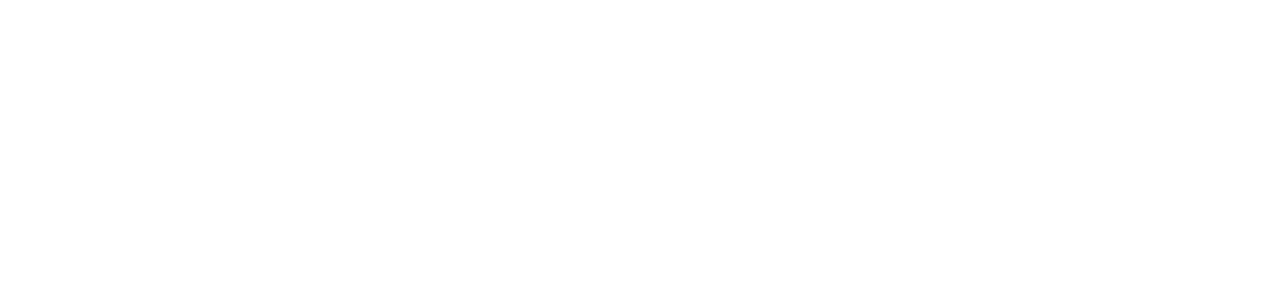
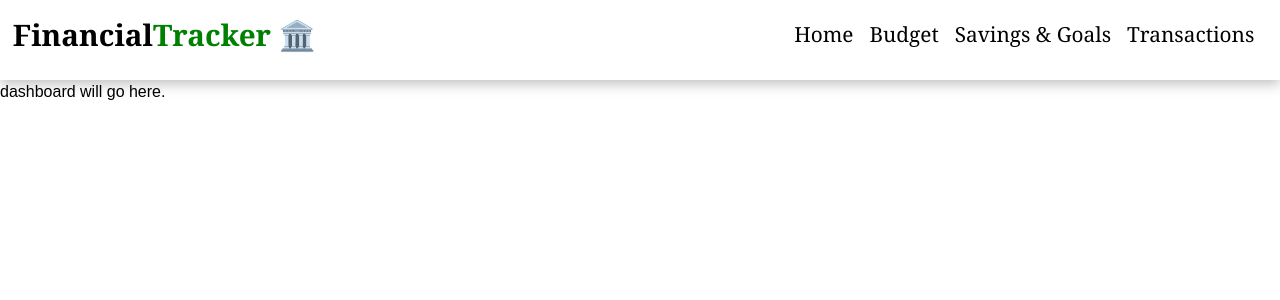
Before and after one commit to yashkedi/financial-tracker, a Next.js app: page / in a window 1280 px wide. Shown: the top 300 px of the page. Built offline with nearby package versions, Linux system fonts and the light colour scheme.

Commit message:
created header

```diff
--- a/app/page.tsx
+++ b/app/page.tsx
@@ -1,8 +1,11 @@
+import Header from "@/components/Header";
+import Dashboard from "@/components/Dashboard";
 
-
-export default function Dashboard() {
+export default function Home() {
   return (
       <>
+      <Header/>
+      <Dashboard/>
       </>
   );
 }
--- /dev/null
+++ b/components/Dashboard.tsx
@@ -0,0 +1,20 @@
+"use client"
+import styled from "styled-components";
+
+const StyledMain = styled.main`
+    background-color: white;
+    color: black;
+    height: 80vh;
+`;
+
+const StyledP = styled.p`
+    color: black;
+`;
+
+export default function Dashboard() {
+    return (
+        <StyledMain>
+            <StyledP>dashboard will go here.</StyledP>
+        </StyledMain>
+    )
+}
--- a/components/Header.tsx
+++ b/components/Header.tsx
@@ -0,0 +1,78 @@
+"use client"
+import styled from "styled-components";
+
+const StyledHeader = styled.header`
+    background-color: white;
+    color: white;
+    display: flex;
+    flex-direction: row;
+    height: 10vh;
+    box-shadow: 0 4px 12px rgba(0, 0, 0, 0.25);
+    width: 100%;
+    position: relative;
+    z-index: 10;
+`;
+
+const StyledTitle = styled.h1`
+    color: black;
+    font-family: "Cormorant Garamond", "Georgia", "Times New Roman", serif;
+    font-size: calc(4px + 2vw);
+    padding: 1% 0 0 1%;
+    font-weight: bold;
+`;
+
+const StyledNav = styled.nav`
+    color: black;
+    margin-left: auto;
+    font-size: calc(8px + 1vw);
+    padding: 1.5% 2% 0 0;
+`;
+
+const StyledUl = styled.ul`
+    list-style-type: none;
+    display: flex;
+    flex-direction: row;
+    gap: 1rem;
+`;
+
+const StyledLi = styled.li`
+    font-family: "Cormorant Garamond", "Georgia", "Times New Roman", serif;
+    position: relative;
+    cursor: pointer;
+
+    &::after {
+        content: "";
+        position: absolute;
+        left: 0;
+        bottom: -2px;
+        width: 0%;
+        height: 2px;
+        background-color: green;
+        transition: width 0.3s ease;
+    }
+
+    &:hover::after {
+        width: 100%;
+    }
+`;
+
+const GreenTitle = styled.span`
+  color: green;
+`;
+
+export default function Header() {
+    return (
+        <StyledHeader>
+            <StyledTitle>Financial<GreenTitle>Tracker</GreenTitle> 🏛️</StyledTitle>
+
+            <StyledNav>
+                <StyledUl>
+                    <StyledLi>Home</StyledLi>
+                    <StyledLi>Budget</StyledLi>
+                    <StyledLi>Savings & Goals</StyledLi>
+                    <StyledLi>Transactions</StyledLi>
+                </StyledUl>
+            </StyledNav>
+        </StyledHeader>
+    )
+}
--- a/package.json
+++ b/package.json
@@ -10,8 +10,9 @@
   },
   "dependencies": {
     "next": "16.0.3",
-    "react": "19.2.0",
-    "react-dom": "19.2.0"
+    "react": "^19.2.0",
+    "react-dom": "^19.2.0",
+    "styled-components": "^6.1.19"
   },
   "devDependencies": {
     "@tailwindcss/postcss": "^4",
```
Also changed, not shown: 1 other file (tests, documents, lock files or other folders).
